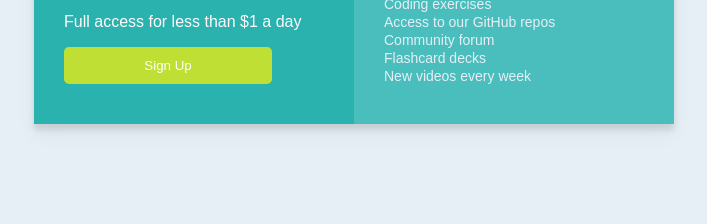
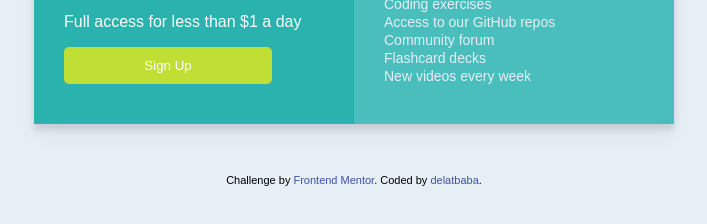
Before and after one commit to delat22/single-price-grid-component-master, a plain HTML site: page index.html in a window 1280 px wide. Shown: the part 420-644 px from the top of the page, without its empty margins (294-1001 px from the left). Drawn offline with Linux system fonts and the light colour scheme; a web font is replaced by a local one.

Commit message:
styling footer

```diff
--- a/css/style.css
+++ b/css/style.css
@@ -109,7 +109,8 @@ span{
     padding-right: 0.08em;
 }
 
-
+.attribution { font-size: 11px; text-align: center; margin-top: -50px;}
+    .attribution a { color: hsl(228, 45%, 44%); text-decoration: none;}
 
 @media screen and (max-width: 800px){
     body{
@@ -121,19 +122,3 @@ span{
 
     }
 }
-
-
-
-
-
-
-
-
-
-
-
-/***
-  <style>
-    .attribution { font-size: 11px; text-align: center; }
-    .attribution a { color: hsl(228, 45%, 44%); }
-  </style> **/
--- a/index.html
+++ b/index.html
@@ -56,12 +56,12 @@
 
     </div>
   </div>
-  <!---
+
     <footer>
     <p class="attribution">
-      Challenge by <a href="https://www.frontendmentor.io?ref=challenge" target="_blank">Frontend Mentor</a>.
-      Coded by <a href="#">Your Name Here</a>.
+      Challenge by <a href="https://www.frontendmentor.io?ref=challenge">Frontend Mentor</a>.
+      Coded by <a href="https://twitter.com/delatbaba">delatbaba</a>.
     </p>
-  </footer>--->
+  </footer>
 </body>
 </html>
```
